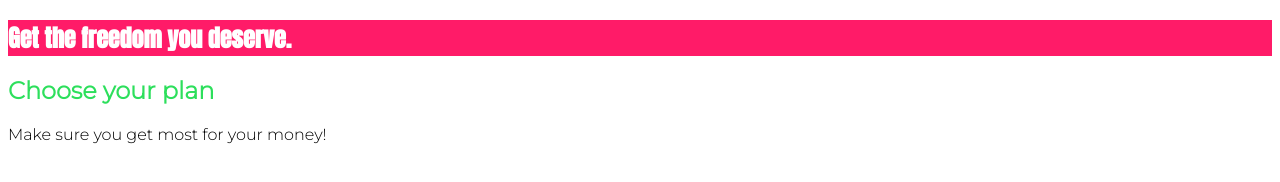
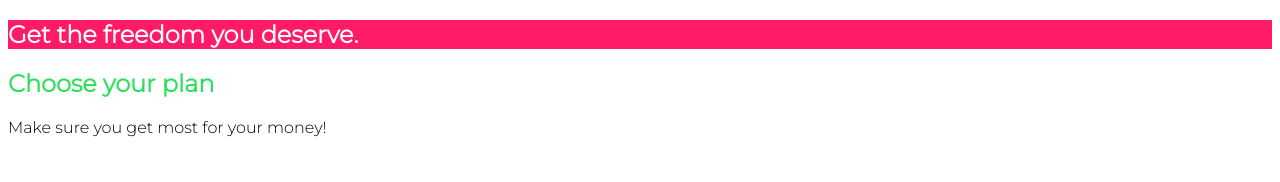
Before and after one commit to riteshpuj2013/my-css, a plain HTML site: page index.html in a window 1280 px wide. Drawn offline with Linux system fonts and the light colour scheme.

Commit message:
use keyword inherit to font-family from parent element

```diff
--- a/main.css
+++ b/main.css
@@ -4,7 +4,7 @@
 
 #product-overview h1 {
   color: white;
-  font-family: "Anton", sans-serif;
+  font-family: inherit;
 }
 
 .section-title {
```
